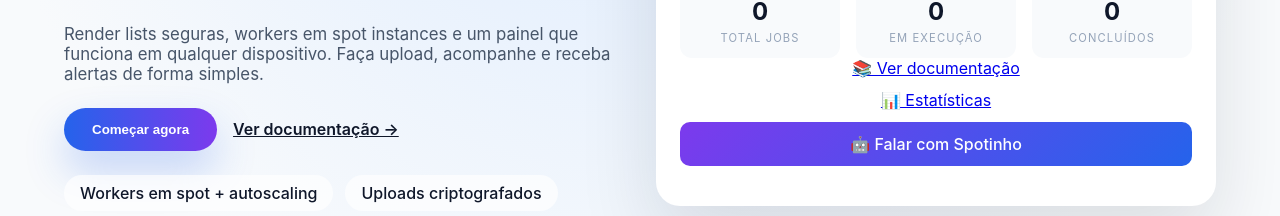
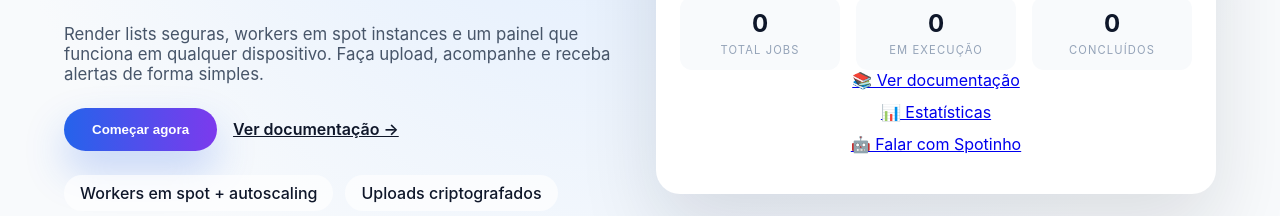
Before and after one commit to raafa001/spot-render-portal, a Next.js app: page / in a window 1280 px wide. Shown: the part 301-517 px from the top of the page. Built offline with nearby package versions, Linux system fonts and the light colour scheme; no server answers.

Commit message:
fix: use Link instead of <a> for /chat navigation

```diff
--- a/src/pages/index.tsx
+++ b/src/pages/index.tsx
@@ -100,9 +100,9 @@ export default function Home() {
                   <Link href="/statistics" className="quick-action">
                     📊 Estatísticas
                   </Link>
-                  <a href="/chat" className="quick-action spotinho-action">
+                  <Link href="/chat" className="quick-action spotinho-action">
                     🤖 Falar com Spotinho
-                  </a>
+                  </Link>
                 </div>
               </div>
             </div>
```
